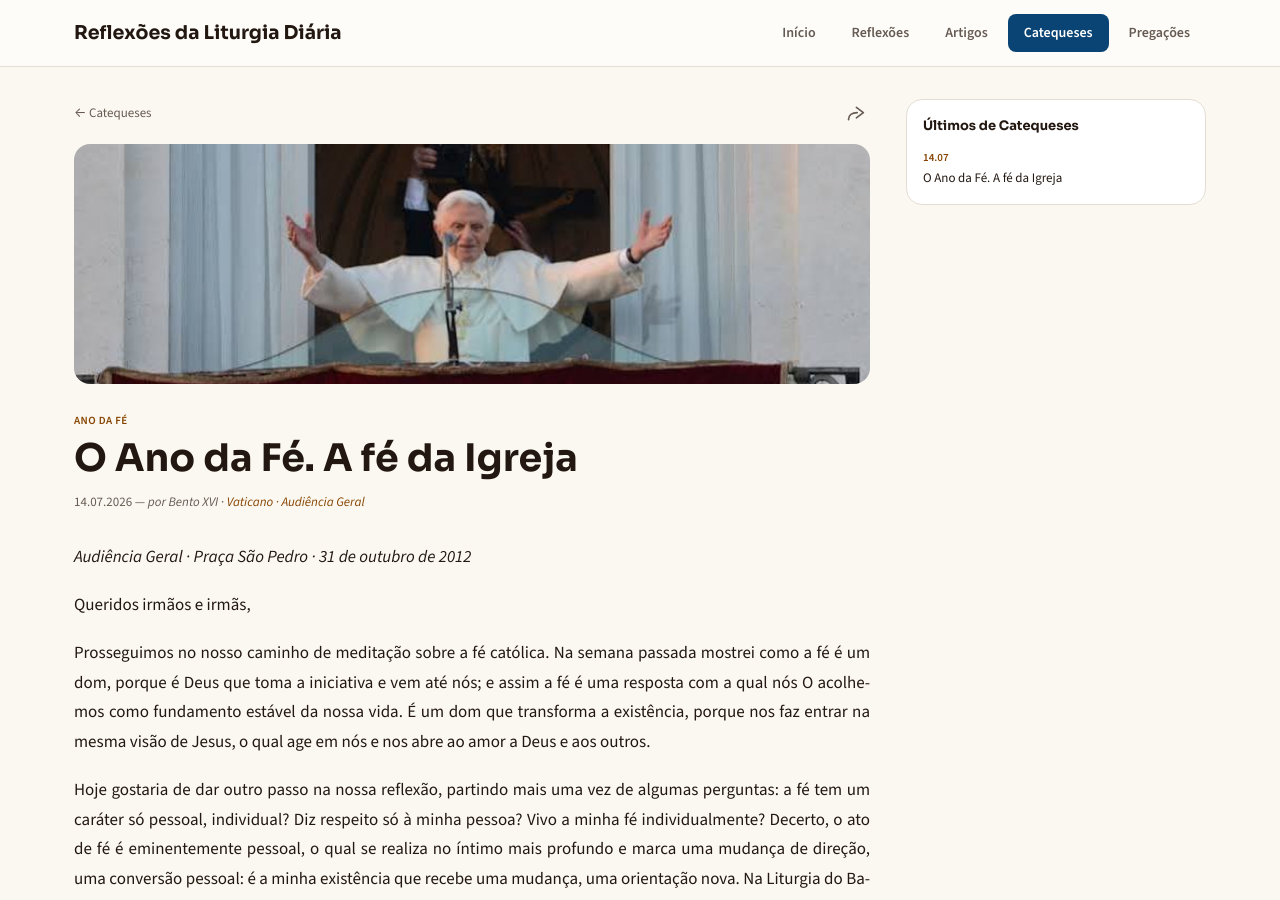
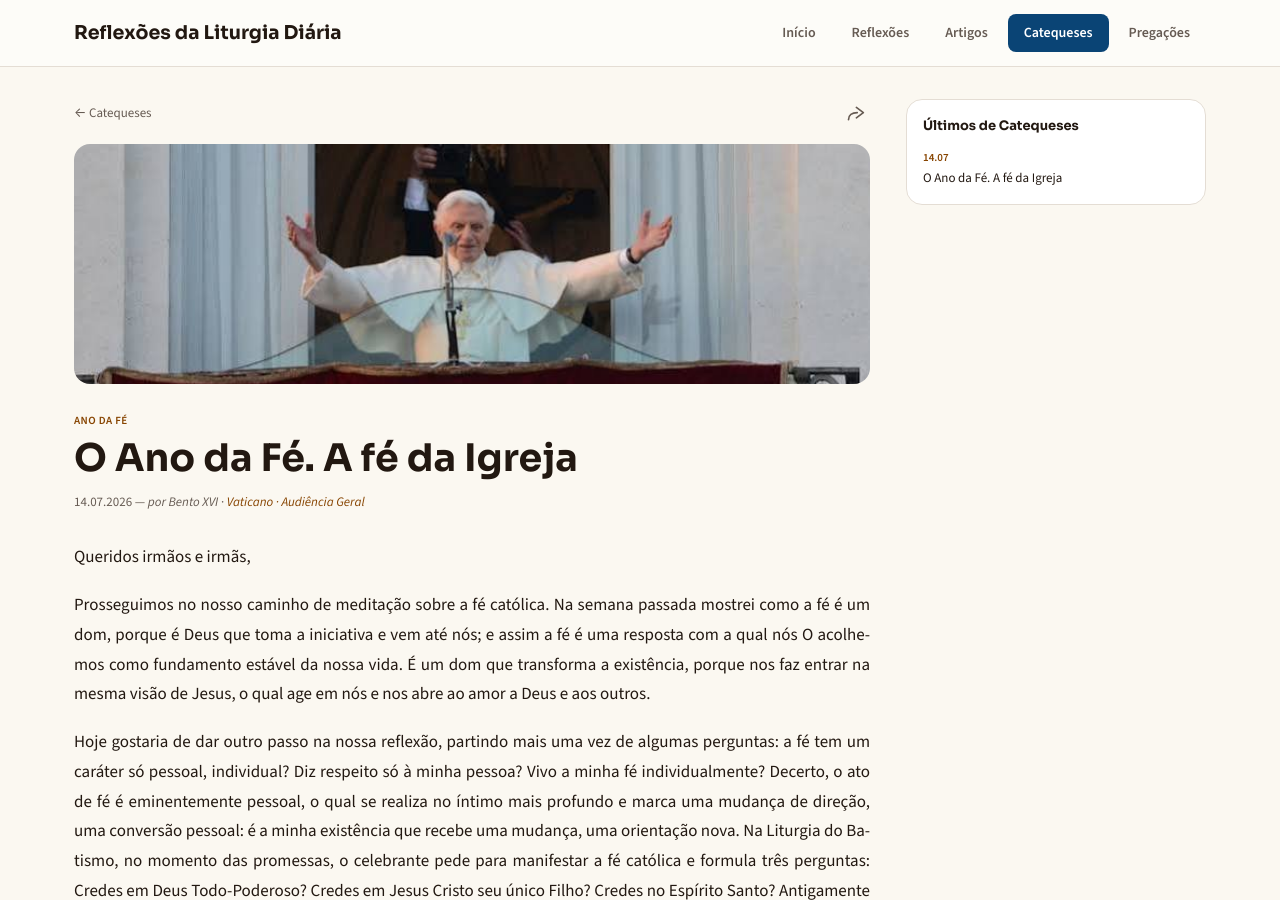
Before and after one commit to admariam/liturgiadiaria, a Jekyll site: the page built from _catequeses/ano-da-fe-a-fe-da-igreja.md, in a window 1280 px wide and 900 px high. Built offline with Jekyll 4.4.1, drawn with Linux system fonts in a browser that asks for light colours.

Commit message:
Catequese: tira a linha de fonte do corpo (vai pro cabeçalho), limpa o trecho do card

```diff
--- a/_catequeses/ano-da-fe-a-fe-da-igreja.md
+++ b/_catequeses/ano-da-fe-a-fe-da-igreja.md
@@ -4,12 +4,11 @@
 date: 2026-07-14
 autor: "Bento XVI"
 fonte: "Vaticano · Audiência Geral"
+local: "Praça São Pedro · 31 de outubro de 2012"
 fonte_url: "https://www.vatican.va/content/benedict-xvi/pt/audiences/2012/documents/hf_ben-xvi_aud_20121031.html"
 imagem: /assets/img/catequese-ano-da-fe.jpg
 resumo: "A fé é ato pessoal, mas nasce, cresce e vive na Igreja: só é deveras minha se for também a nossa fé, a fé comum da única Igreja."
 ---
-
-*Audiência Geral · Praça São Pedro · 31 de outubro de 2012*
 
 Queridos irmãos e irmãs,
 
```
